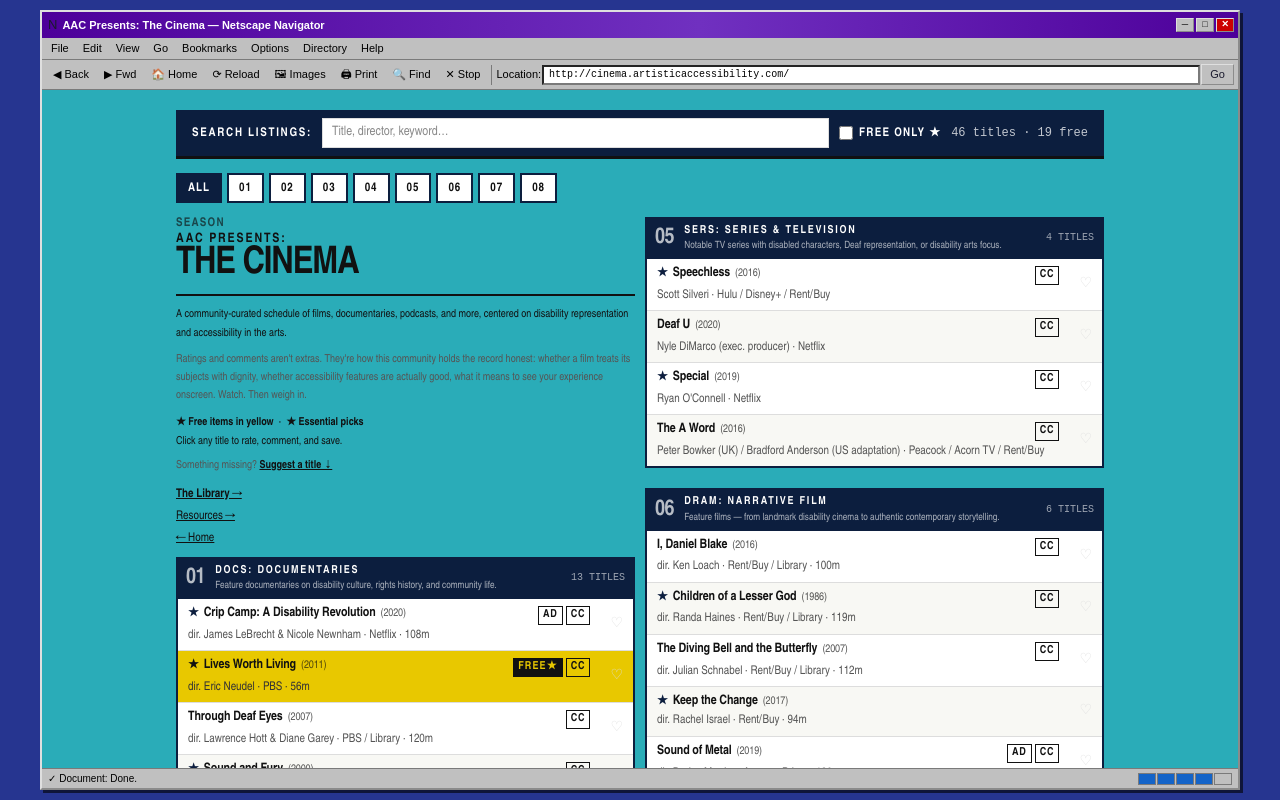
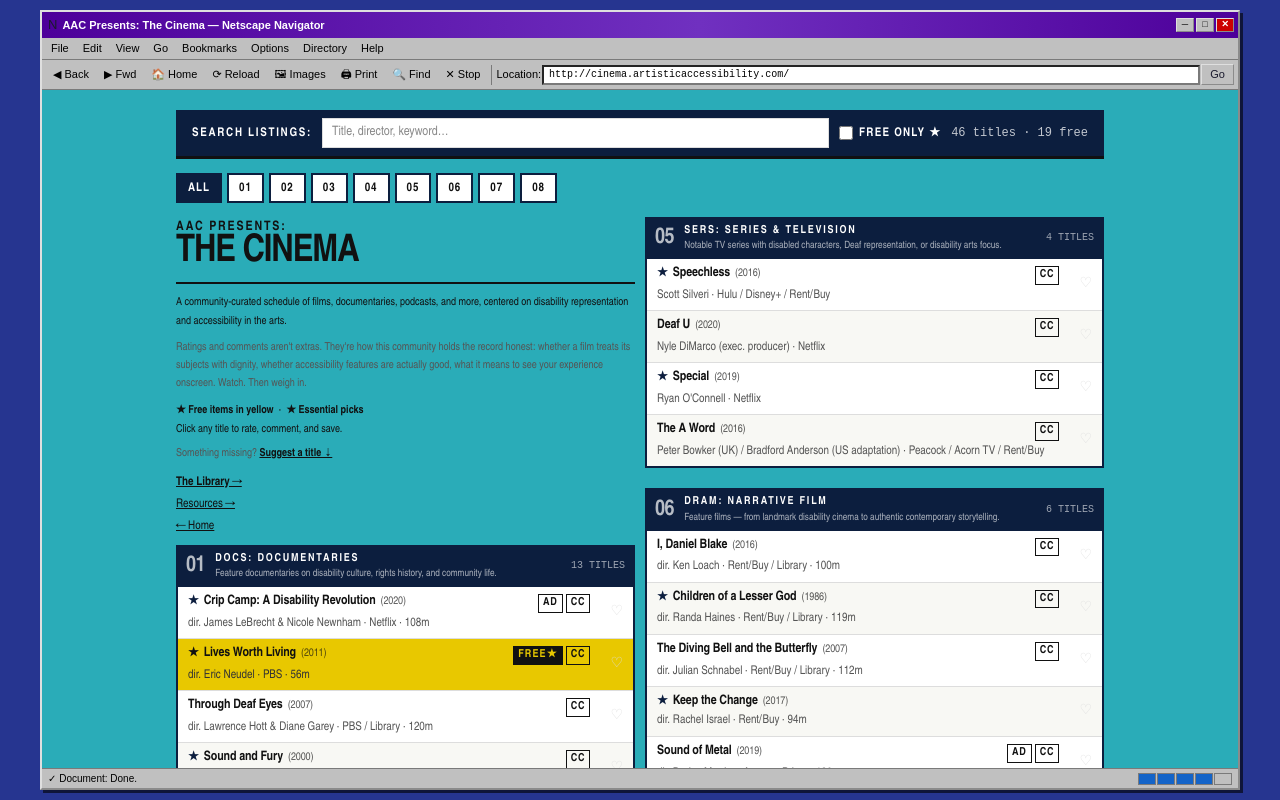
Before and after one commit to ashemarykate/artistic-accessibility-collective, a Next.js app: page /cinema in a window 1280 px wide. Built offline with nearby package versions, Linux system fonts and the light colour scheme; no server answers; the database is empty.

Commit message:
Remove season label line from Cinema page entirely
Co-Authored-By: Claude Sonnet 4.6 <noreply@anthropic.com>

```diff
--- a/app/cinema/page.tsx
+++ b/app/cinema/page.tsx
@@ -281,7 +281,6 @@ export default function CinemaPage() {
             {/* Title block — sits above the left column items, on the teal background */}
             <div style={{ marginBottom: 10 }}>
               <div style={{ fontWeight: 900, fontFamily: C.sans, letterSpacing: '-0.01em', lineHeight: 1.0, color: C.black }}>
-                <div style={{ fontSize: 12, letterSpacing: '0.1em', fontWeight: 700, textTransform: 'uppercase', opacity: 0.65 }}>SEASON</div>
                 <div style={{ fontSize: 13, letterSpacing: '0.14em', fontWeight: 900, marginTop: 4 }}>AAC PRESENTS:</div>
                 <div className="cinema-title" style={{ fontSize: 38, lineHeight: 0.92, fontWeight: 900, letterSpacing: '-0.03em', marginTop: 2 }}>THE CINEMA</div>
               </div>
```
